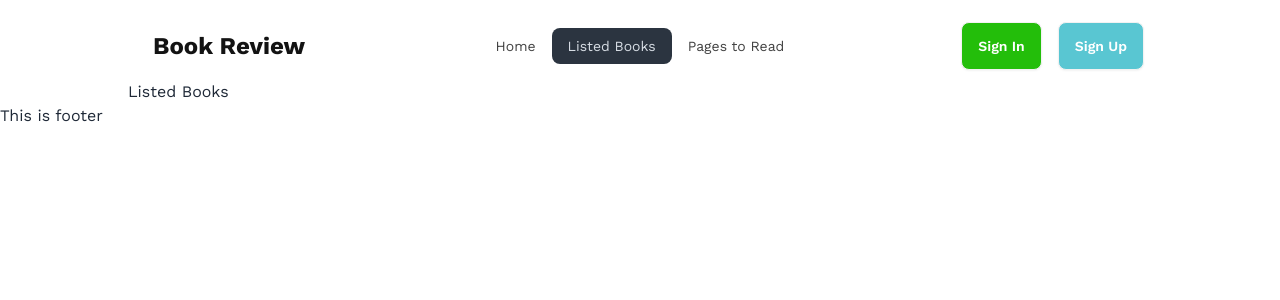
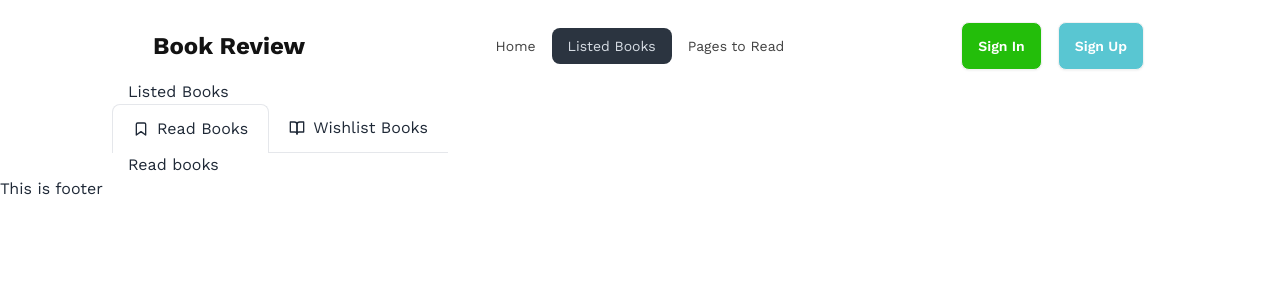
Before and after one commit to Sultana-Razia/book-review, a React (Vite) app: page /listedBooks in a window 1280 px wide. Shown: the top 300 px of the page. Built offline with nearby package versions, Linux system fonts and the light colour scheme; a web font is replaced by a local one.

Commit message:
store books to local storage

```diff
--- a/package.json
+++ b/package.json
@@ -15,6 +15,7 @@
     "prop-types": "^15.8.1",
     "react": "^18.3.1",
     "react-dom": "^18.3.1",
+    "react-hot-toast": "^2.4.1",
     "react-icons": "^5.2.1",
     "react-router-dom": "^6.24.1",
     "sort-by": "^0.0.2"
--- a/src/components/BookDetails/BookDetails.jsx
+++ b/src/components/BookDetails/BookDetails.jsx
@@ -1,12 +1,23 @@
 import { useLoaderData, useParams } from "react-router-dom";
-
+import { Toaster } from 'react-hot-toast';
+import { addBookToRead, addBookToWishlist } from "../../utility/localStorage";
 
 const BookDetails = () => {
     const books = useLoaderData();
     const { id } = useParams();
     const idInt = parseInt(id);
     const book = books.find(book => book.bookId === idInt);
-    console.log(book);
+    // console.log(book);
+
+    const handleReadMark = readBook => {
+        console.log(readBook);
+        addBookToRead(readBook);
+    }
+
+    const handleWishListMark = wishlistBook => {
+        console.log(wishlistBook);
+        addBookToWishlist(wishlistBook);
+    }
 
 
     return (
@@ -14,7 +25,7 @@ const BookDetails = () => {
             <div className="bg-[#1313130D] rounded-2xl p-20">
                 <img src={book.image} alt="Book Name" />
             </div>
-            <div className="w-[50%]">
+            <div className="w-[100%] md:w-[50%]">
                 <h1 className="text-[#131313] font-bold text-4xl playfairFont mb-5">{book.bookName}</h1>
                 <p className="text-[#131313CC] font-medium text-xl mb-5">By: {book.author}</p>
                 <hr />
@@ -57,8 +68,13 @@ const BookDetails = () => {
                 </div>
 
                 <div className="flex gap-4 mt-8">
-                    <button className="text-[#131313] border-2 border-[#1313134D] font-semibold text-lg py-4 px-7 rounded-lg">Read</button>
-                    <button className="bg-[#50B1C9] text-white font-semibold text-lg py-4 px-7 rounded-lg">Wishlist</button>
+                    <button
+                        onClick={() => handleReadMark(book)}
+                        className="text-[#131313] border-2 border-[#1313134D] font-semibold text-lg py-4 px-7 rounded-lg">Read</button>
+                    <button
+                        onClick={() => handleWishListMark(book)}
+                        className="bg-[#50B1C9] text-white font-semibold text-lg py-4 px-7 rounded-lg">Wishlist</button>
+                    <Toaster />
                 </div>
             </div>
         </div>
--- a/src/components/Books/Books.jsx
+++ b/src/components/Books/Books.jsx
@@ -1,6 +1,6 @@
 import { useEffect, useState } from "react";
 import Book from "../Book/Book";
-
+import { Toaster } from 'react-hot-toast';
 
 const Books = () => {
     const [books, setBooks] = useState([]);
@@ -19,6 +19,7 @@ const Books = () => {
                     books.map(book => <Book key={book.bookId} book={book}></Book>)
                 }
             </div>
+            <Toaster></Toaster>
         </div>
     );
 };
--- a/src/components/ListedBooks/ListedBooks.jsx
+++ b/src/components/ListedBooks/ListedBooks.jsx
@@ -1,9 +1,38 @@
+import { useState } from "react";
+import { Link, Outlet } from "react-router-dom";
 
 
 const ListedBooks = () => {
+
+    const [tabIndex, setTabIndex] = useState(0);
+
     return (
         <div>
             <h2>Listed Books</h2>
+
+            <div className="flex items-center -mx-4 overflow-x-auto overflow-y-hidden flex-nowrap dark:bg-gray-100 dark:text-gray-800">
+                <Link
+                    to=''
+                    onClick={() => setTabIndex(0)}
+                    className={`flex items-center flex-shrink-0 px-5 py-3 space-x-2 ${tabIndex === 0 ? 'border border-b-0' : 'border-b'} rounded-t-lg dark:border-gray-600 dark:text-gray-900`}>
+                    <svg xmlns="http://www.w3.org/2000/svg" viewBox="0 0 24 24" fill="none" stroke="currentColor" strokeWidth="2" strokeLinecap="round" strokeLinejoin="round" className="w-4 h-4">
+                        <path d="M19 21l-7-5-7 5V5a2 2 0 0 1 2-2h10a2 2 0 0 1 2 2z"></path>
+                    </svg>
+                    <span>Read Books</span>
+                </Link>
+                <Link
+                    to='wishlist'
+                    onClick={() => setTabIndex(1)}
+                    className={`flex items-center flex-shrink-0 px-5 py-3 space-x-2 ${tabIndex === 1 ? 'border border-b-0' : 'border-b'} rounded-t-lg dark:border-gray-600 dark:text-gray-900`}>
+                    <svg xmlns="http://www.w3.org/2000/svg" viewBox="0 0 24 24" fill="none" stroke="currentColor" strokeWidth="2" strokeLinecap="round" strokeLinejoin="round" className="w-4 h-4">
+                        <path d="M2 3h6a4 4 0 0 1 4 4v14a3 3 0 0 0-3-3H2z"></path>
+                        <path d="M22 3h-6a4 4 0 0 0-4 4v14a3 3 0 0 1 3-3h7z"></path>
+                    </svg>
+                    <span>Wishlist Books</span>
+                </Link>
+            </div>
+
+            <Outlet></Outlet>
         </div>
     );
 };
--- /dev/null
+++ b/src/components/ReadBooks/ReadBooks.jsx
@@ -0,0 +1,11 @@
+
+
+const ReadBooks = () => {
+    return (
+        <div>
+            <h2>Read books</h2>
+        </div>
+    );
+};
+
+export default ReadBooks;
--- /dev/null
+++ b/src/components/WishListBooks/WishListBooks.jsx
@@ -0,0 +1,11 @@
+
+
+const WishListBooks = () => {
+    return (
+        <div>
+            <h2>Wishlist Books</h2>
+        </div>
+    );
+};
+
+export default WishListBooks;
--- a/src/main.jsx
+++ b/src/main.jsx
@@ -11,6 +11,8 @@ import ListedBooks from './components/ListedBooks/ListedBooks';
 import PagesToRead from './components/PagesToRead/PagesToRead';
 import ErrorPage from './components/ErrorPage/ErrorPage';
 import BookDetails from './components/BookDetails/BookDetails';
+import ReadBooks from './components/ReadBooks/ReadBooks';
+import WishListBooks from './components/WishListBooks/WishListBooks';
 
 const router = createBrowserRouter([
   {
@@ -24,7 +26,17 @@ const router = createBrowserRouter([
       },
       {
         path: '/listedBooks',
-        element: <ListedBooks></ListedBooks>
+        element: <ListedBooks></ListedBooks>,
+        children: [
+          {
+            index: true,
+            element: <ReadBooks></ReadBooks>
+          },
+          {
+            path: 'wishlist',
+            element: <WishListBooks></WishListBooks>
+          }
+        ]
       },
       {
         path: '/pagesToRead',
--- /dev/null
+++ b/src/utility/localStorage.js
@@ -0,0 +1,71 @@
+import toast from 'react-hot-toast';
+
+
+export const getReadBooks = () => {
+    let books = [];
+    const storedReadBooks = localStorage.getItem('read-books');
+    if (storedReadBooks) {
+        books = JSON.parse(storedReadBooks);
+    }
+    return books;
+}
+
+export const getWishlistBooks = () => {
+    let books = [];
+    const storedWishlistBooks = localStorage.getItem('wishlist-books');
+    if (storedWishlistBooks) {
+        books = JSON.parse(storedWishlistBooks);
+    }
+    return books;
+}
+
+
+
+export const addBookToRead = book => {
+    let readBooks = getReadBooks();
+    let wishlistBooks = getWishlistBooks();
+
+    const isReadBookExist = readBooks.find(b => b.bookId === book.bookId);
+    const isWishlistBookExist = wishlistBooks.find(b => b.bookId === book.bookId);
+
+    if (isReadBookExist) {
+        toast.error('Already added to read books');
+    }
+    else if (isWishlistBookExist) {
+        toast.error('This book is already in the wishlist.');
+    }
+    else {
+        readBooks.push(book);
+        localStorage.setItem('read-books', JSON.stringify(readBooks));
+        toast.success('Book added to read books');
+    }
+}
+
+export const addBookToWishlist = book => {
+    let readBooks = getReadBooks();
+    let wishlistBooks = getWishlistBooks();
+
+    const isReadBookExist = readBooks.find(b => b.bookId === book.bookId);
+    const isWishlistBookExist = wishlistBooks.find(b => b.bookId === book.bookId);
+
+    if (isWishlistBookExist) {
+        toast.error('Already added to wishlist');
+    }
+    else if (isReadBookExist) {
+        toast.error('This book is already in the read books.');
+    }
+    else {
+        wishlistBooks.push(book);
+        localStorage.setItem('wishlist-books', JSON.stringify(wishlistBooks));
+        toast.success('Book added to wishlist');
+    }
+}
+
+
+
+// export const deleteBook = id => {
+//     let books = getBooks()
+//     const remaining = books.filter(b => b.id !== id)
+//     localStorage.setItem('books', JSON.stringify(remaining))
+//     toast.success('Book Removed from Bookmark!')
+// }
```
Also changed, not shown: 1 other file (tests, documents, lock files or other folders).
